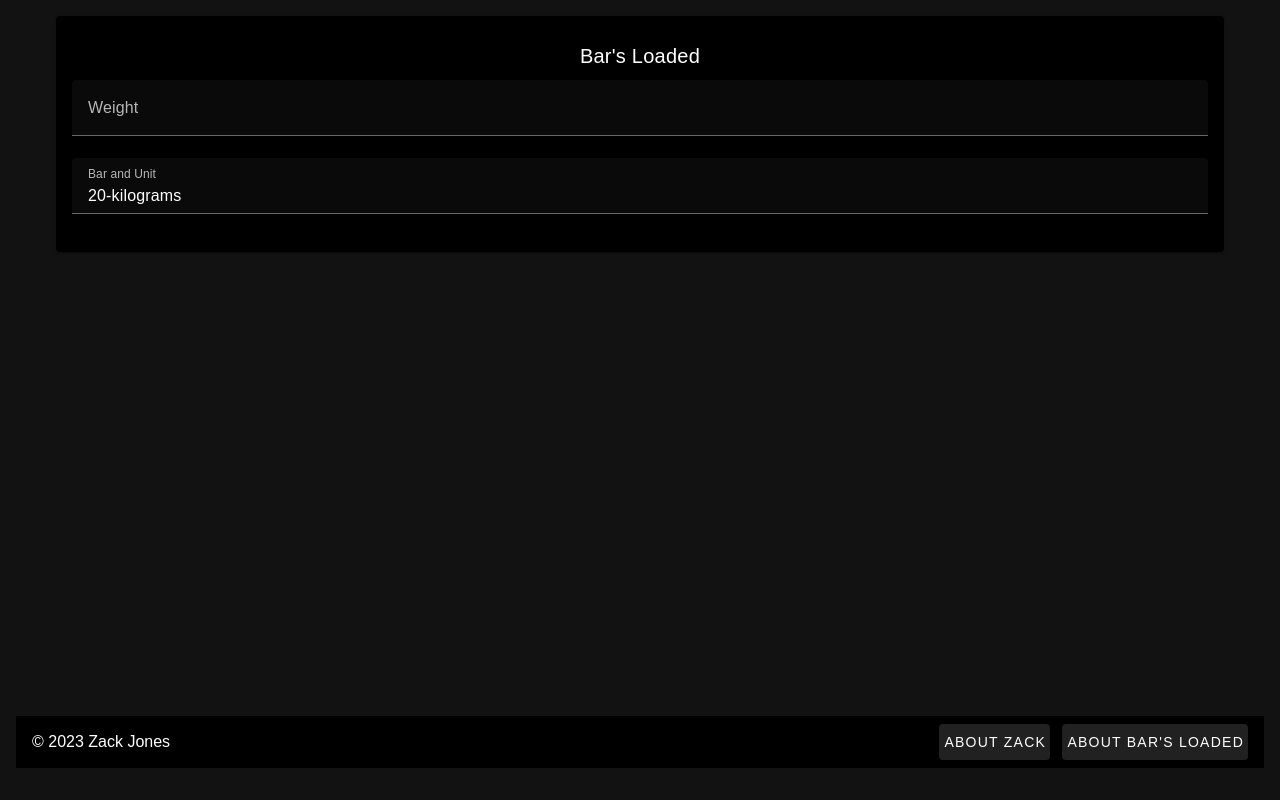
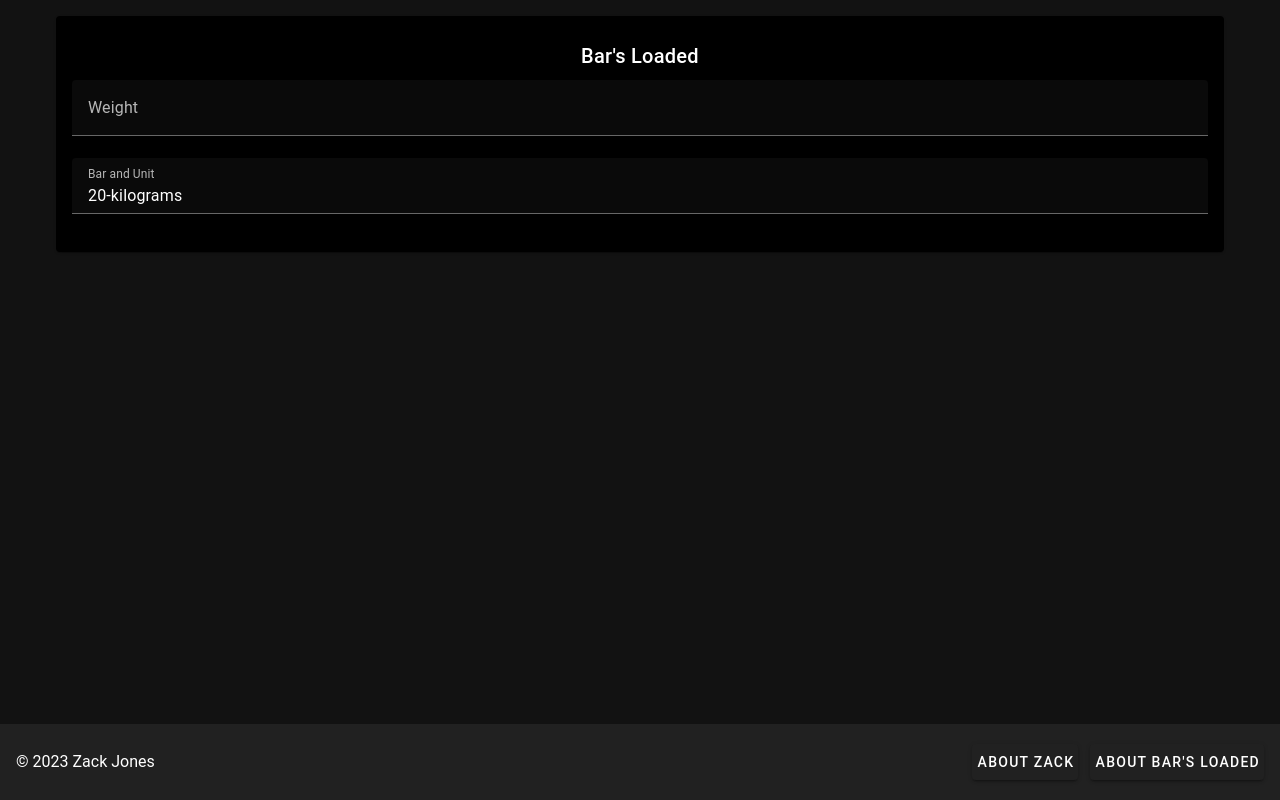
Before and after one commit to zajonesck/weight-converter, a Vue app: page / in a window 1280 px wide. Built offline with nearby package versions, Linux system fonts and the light colour scheme.

Commit message:
added v-main and deleted a lot of inline footer css

```diff
--- a/src/App.vue
+++ b/src/App.vue
@@ -1,6 +1,7 @@
 <!--App.vue-->
 <template>
-  <v-app id="app">
+  <v-app>
+    <v-main>
       <v-container style="min-height: calc(100vh - 100px)">
         <v-row justify="center" align="center">
           <v-col cols="12">
@@ -40,16 +41,15 @@
           </v-col>
         </v-row>
       </v-container>
-    <v-container fluid>
-      <v-row>
-        <v-col col="12">
-          <v-footer absolute padless class="font-weight-medium" color="black">
+    </v-main>
+
+    <v-footer>
       <v-row justify="space-between" align="center">
         <v-col cols="auto">
           <p>&copy; 2023 Zack Jones</p>
         </v-col>
 
-              <v-col cols="auto" class="d-flex justify-end">
+        <v-col class="d-flex justify-end">
           <v-btn
             text
             href="https://zackjones.xyz/"
@@ -69,9 +69,6 @@
         </v-col>
       </v-row>
     </v-footer>
-        </v-col>
-      </v-row>
-    </v-container>
   </v-app>
 </template>
 
@@ -138,20 +135,4 @@ export default {
 };
 </script>
 
-<style>
-body {
-  justify-content: center;
-  align-items: center;
-  height: 100vh;
-  margin: 0;
-  background-color: black;
-  color: white;
-  font-family: Arial, sans-serif;
-}
-
-#app {
-  justify-content: center;
-  align-items: center;
-  width: 100%;
-}
-</style>
+<style></style>
--- a/src/components/WeightBarbell.vue
+++ b/src/components/WeightBarbell.vue
@@ -40,7 +40,7 @@
       <v-col cols="12">
         <v-card class="pa-2 d-flex justify-center align-center" outlined>
           <div class="plates-used">
-            <h3>Plates Used:</h3>
+            <h3>One Side Of The Bar</h3>
             <ul>
               <li v-for="(plate, index) in plates" :key="index">
                 {{ plate.count }} x {{ plate.size
```
Lines whose indentation alone changed are shown as unchanged.
